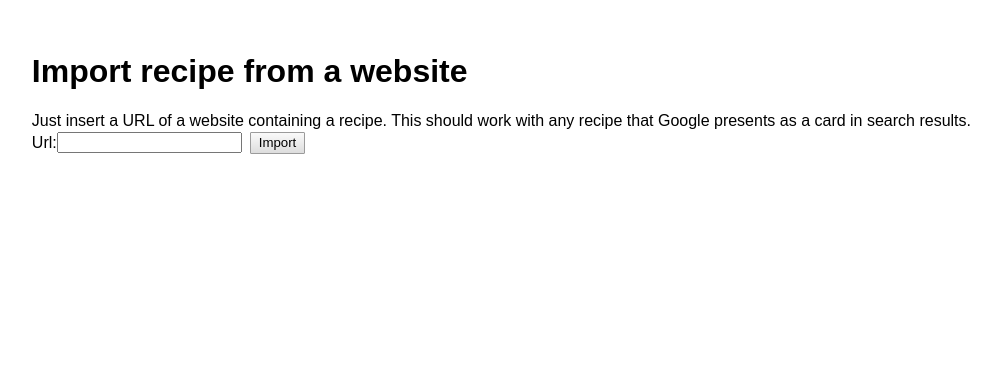
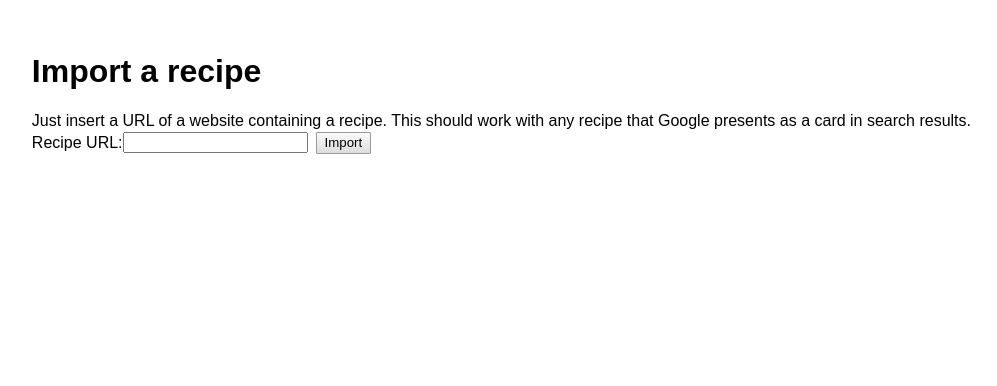
Before and after one commit to Chirurgus/cookbox, a Django app: page /recipes/import/ in a window 1280 px wide. Shown: the part 34-420 px from the top of the page, without its empty margins (79-1076 px from the left). Run offline with Django 3.2, Linux system fonts and the light colour scheme; the visitor is signed in with stand-in values (Sample User, id 1); some libraries are stand-ins or nearby versions.

Commit message:
Validate url import, and appolagize to user if import fails

```diff
--- a/cookbox_recipeui/forms.py
+++ b/cookbox_recipeui/forms.py
@@ -17,6 +17,7 @@ from django.forms import (
     CharField,
     FloatField,
     ChoiceField,
+    URLField,
     ValidationError,
 )
 from django.forms.widgets import CheckboxSelectMultiple
@@ -378,4 +379,4 @@ class SearchForm(Form):
         return qs
 
 class ImportRecipeForm(Form):
-    url = CharField(required=True)
+    url = URLField(label="Recipe URL", required=True)
--- a/cookbox_recipeui/templates/cookbox_recipeui/import.html
+++ b/cookbox_recipeui/templates/cookbox_recipeui/import.html
@@ -2,12 +2,16 @@
 
 {% block content %}
 <h1 class="fill-width">
-    Import recipe from a website
+    Import a recipe
 </h1>
 <div class="fill-width">
+    {% if not message %}
     Just insert a URL of a website containing a recipe. This
     should work with any recipe that Google presents as a
     card in search results.
+    {% else %}
+    {{ message }}
+    {% endif %}
 </div>
 <form method="POST">
     {% csrf_token %}
--- a/cookbox_recipeui/views.py
+++ b/cookbox_recipeui/views.py
@@ -56,10 +56,18 @@ class RecipeImport(FormView):
 
     def form_valid(self, form):
         import_url = form.cleaned_data['url']
-        recipe = scraper.scrape(import_url)
-        return HttpResponseRedirect(
-            reverse('recipe-edit', kwargs= { 'pk': recipe.id })
-        )
+        try:
+            recipe = scraper.scrape(import_url)
+            return HttpResponseRedirect(
+                reverse('recipe-edit', kwargs= { 'pk': recipe.id })
+            )
+        except:
+            return render(
+                self.request,
+                self.template_name,
+                { 'message' : 'Could not scrape recipe for some reason.'
+                              'Check the URL or try another one.'}
+            )
 
 class RecipeEdit(UpdateView):
     template_name = 'cookbox_recipeui/edit.html'
```
